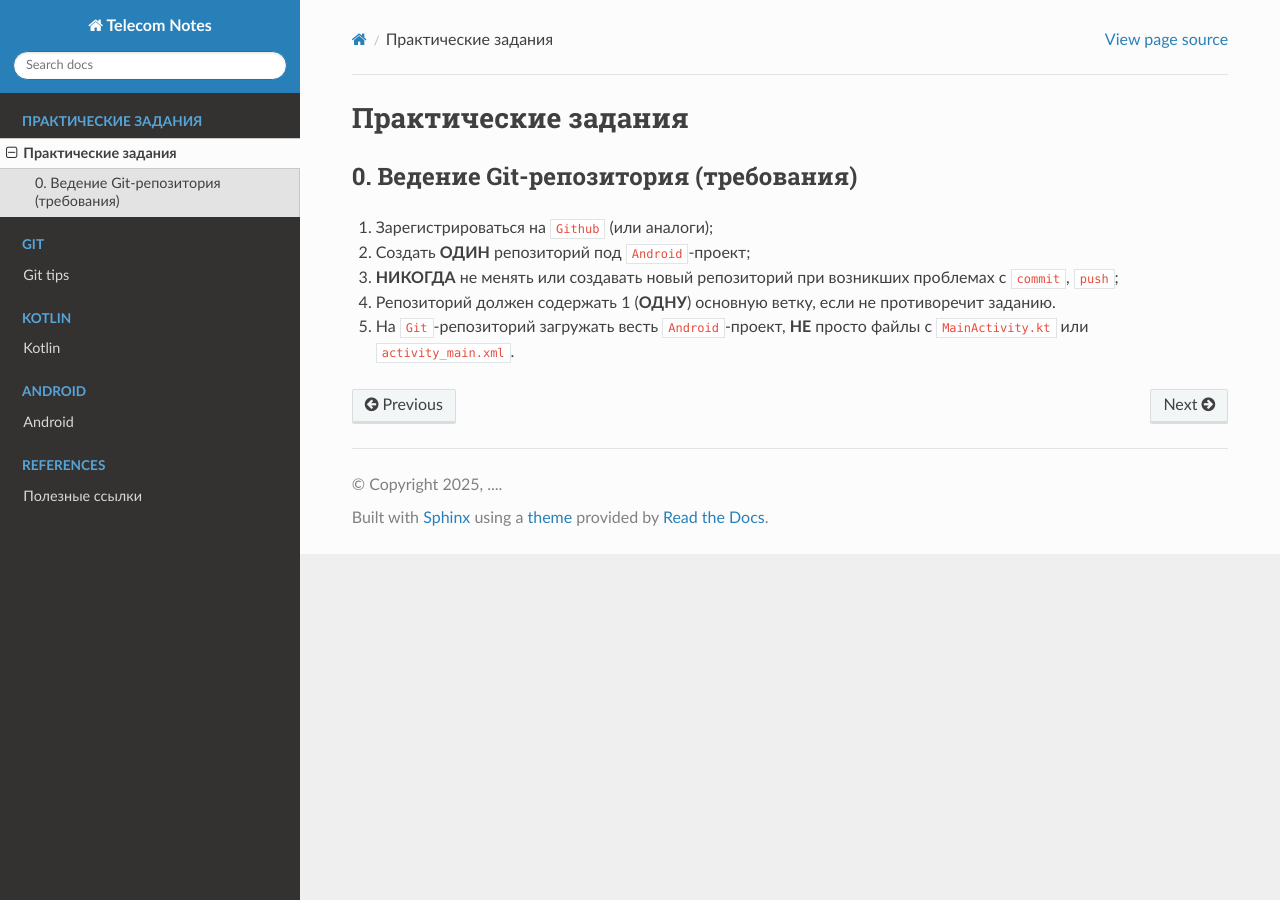
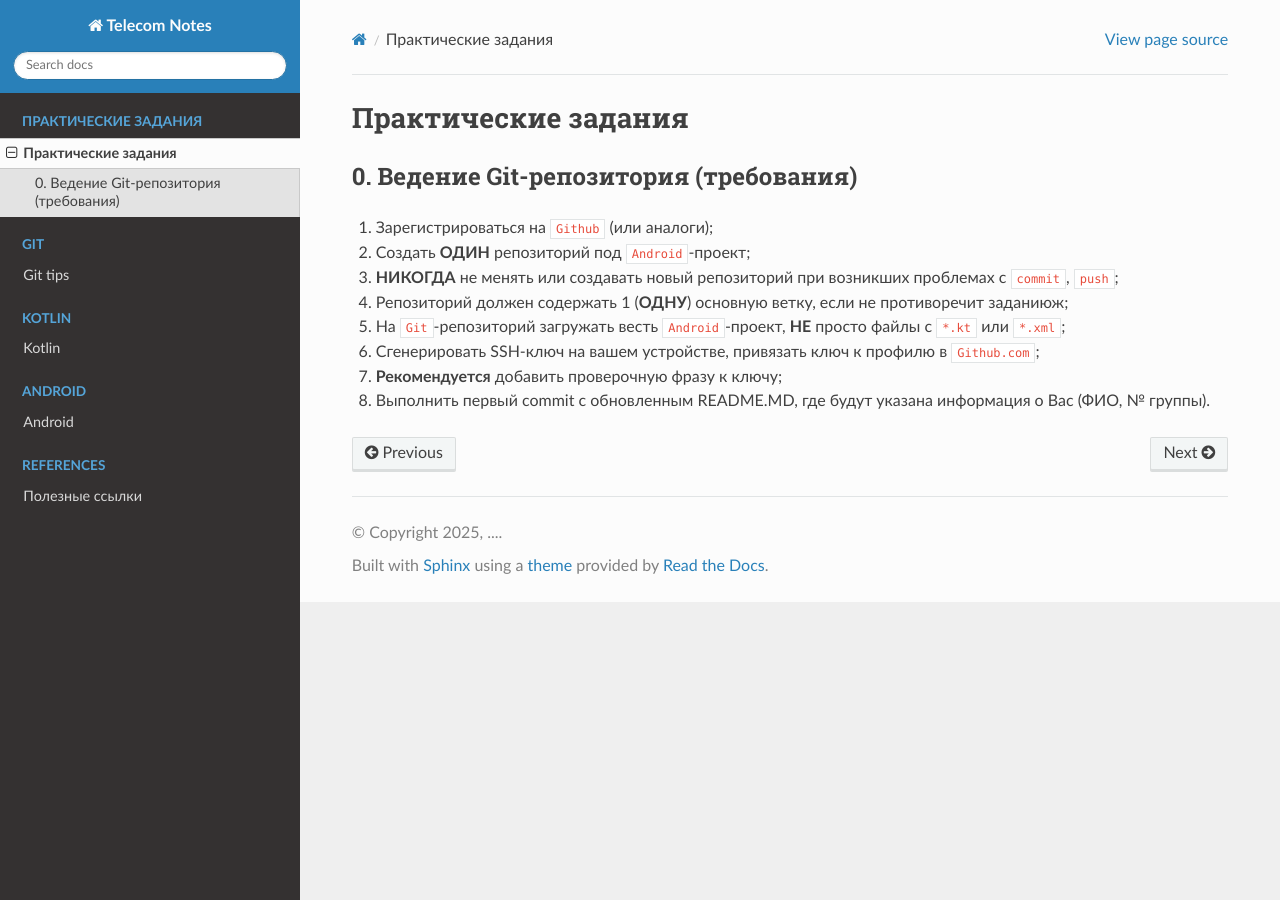
Before and after one commit to TelecomDep/notes, a Sphinx documentation site: the page built from docs/source/HomeWork/home_work.md, in a window 1280 px wide. Built offline with Sphinx 7.4.7 and the Read the Docs theme 3.1.0, drawn with Linux system fonts in a browser that asks for light colours; pages that are not in the unit, such as notebooks, are missing from menus.

Commit message:
update Reference list

```diff
--- a/docs/source/HomeWork/home_work.md
+++ b/docs/source/HomeWork/home_work.md
@@ -5,8 +5,11 @@
 1. Зарегистрироваться на `Github` (или аналоги);
 2. Создать **ОДИН** репозиторий под `Android`-проект;
 3. **НИКОГДА** не менять или создавать новый репозиторий при возникших проблемах с `commit`, `push`;
-4. Репозиторий должен содержать 1 (**ОДНУ**) основную ветку, если не противоречит заданию.
-5. На `Git`-репозиторий загружать весть `Android`-проект, **НЕ** просто файлы с `MainActivity.kt` или `activity_main.xml`.
+4. Репозиторий должен содержать 1 (**ОДНУ**) основную ветку, если не противоречит заданиюж;
+5. На `Git`-репозиторий загружать весть `Android`-проект, **НЕ** просто файлы с `*.kt` или `*.xml`;
+6. Сгенерировать SSH-ключ на вашем устройстве, привязать ключ к профилю в `Github.com`;
+7. **Рекомендуется** добавить проверочную фразу к ключу;
+8. Выполнить первый commit с обновленным README.MD, где будут указана информация о Вас (ФИО, № группы).
 
 <!-- ## 1. Разработка простейшего калькулятора
 Разработать простую версию калькулятора, используя `TextView`, `Button` и обработчик нажатия (`onClickListener`).
```
